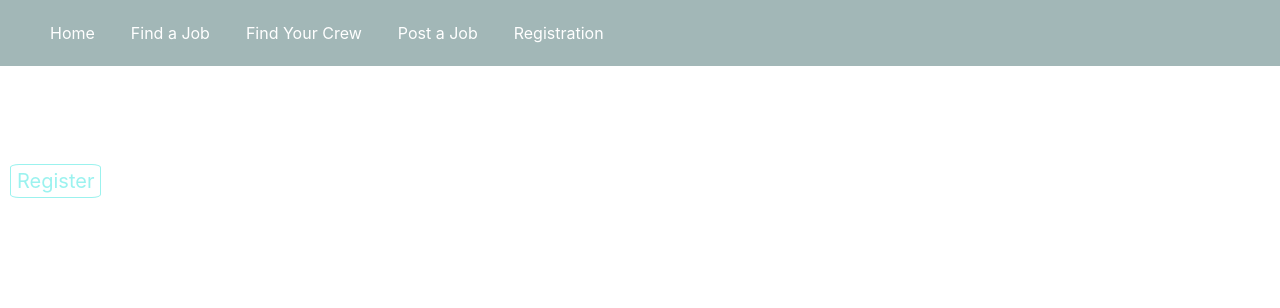
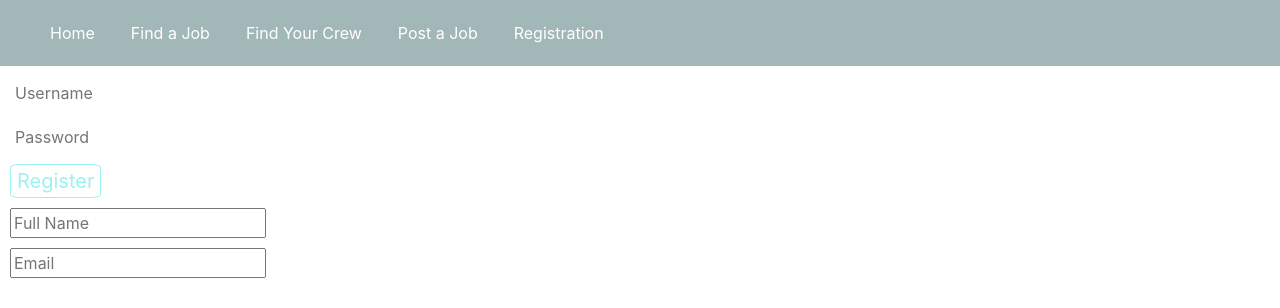
Before and after one commit to amakaanikwe/bric_sheets_react, a React (Create React App) app in the folder React_App/: page /registration in a window 1280 px wide. Shown: the top 308 px of the page. Built offline with nearby package versions, Linux system fonts and the light colour scheme.

Commit message:
Updates - registration page updated

```diff
--- a/React_App/src/Components/Home_Page/Registration.jsx
+++ b/React_App/src/Components/Home_Page/Registration.jsx
@@ -1,13 +1,15 @@
 import React, {useState} from 'react';
+import { Link } from "react-router-dom";
 import axios from 'axios';
 import './HomeCompStyle.css'
 
 const Registration = () => {
 
     // Form Handler
-  const initialState = { username:"", password:""}
+  const initialState = {fullName:"",email:"", username:"", password:""}
   const [entry, setEntry] = useState(initialState);
-  const {username, password} = entry;
+  const {fullName, email, username, password} = entry;
+
   const formChangeHandler = (e) => {
     let name = e.target.name;
     let val = e.target.value;
@@ -15,10 +17,14 @@ const Registration = () => {
     setEntry({...entry, [name]: val});
     }
 
-    const register = () => {
+    //create a uniquic id for each registration
+
+    const registerUser = () => {
         axios({
             method: "post",
             data: {
+                fullName: fullName,
+                email: email,
                 username: username,
                 password: password,
             },
@@ -29,14 +35,29 @@ const Registration = () => {
 
     return(
         <>
-        <div className='grid-container'>
-
+        <form className='grid-container'>
+        <div className='section4'>
+        <input
+            className=''
+            type='text'
+            name='fullName'
+            placeholder='Full Name'
+            onChange={formChangeHandler}/>
+        </div>
+        <div className='section5'>
+        <input
+            className=''
+            type='text'
+            name='email'
+            placeholder='Email'
+            onChange={formChangeHandler}/>
+        </div>
         <div className='section1'>
         <input
             className='homeUser'
             type='text'
             name='username'
-            value='Username'
+            placeholder='Username'
             onChange={formChangeHandler}/>
         </div>
         <div className='section2'>
@@ -44,14 +65,13 @@ const Registration = () => {
             className='homePass'
             type='text'
             name='password'
-            value='Password'
+            placeholder='Password'
             onChange={formChangeHandler}/>
         </div>
         <div className='section3'>
-        <button className='homeButton' onClick={register}>Register</button>
+        <button className='homeButton' onClick={registerUser}>Register</button>
         </div>
-        </div>
-
+        </form>
     </>
     )
 
```
